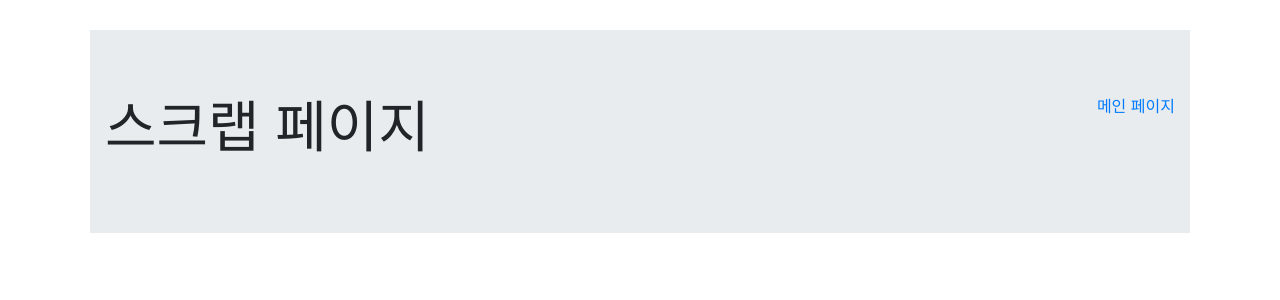
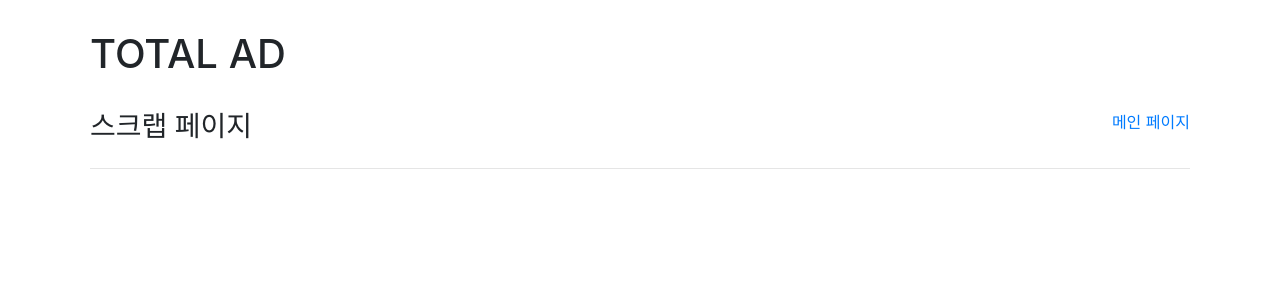
Before and after one commit to wonja3d/myproject1, a Flask app: page /scrap in a window 1280 px wide. Shown: the top 300 px of the page. Run offline with Flask 2, Linux system fonts and the light colour scheme; data that the repository does not hold is empty; some libraries are stand-ins or nearby versions.

Commit message:
html 수정
try 구현

```diff
--- a/templates/scrapAD.html
+++ b/templates/scrapAD.html
@@ -217,15 +217,23 @@
 <body>
 <div class="wrap">
     <div id="scrapPage">
-        <div class="jumbotron jumbotron-fluid">
-            <div class="container">
-                <div class="flex-container space-between">
-                    <h1 class="display-4 space-between">스크랩 페이지</h1>
-                    <a class="space-between" href="/">메인 페이지</a>
-                </div>
-                {#                <p class="lead">- 버튼을 무르면 스크랩 데이터가 삭제됩니다.</p>#}
-            </div>
+        <h1>TOTAL AD</h1>
+        <br>
+        <div class="flex-container space-between">
+            <h3 class="space-between">스크랩 페이지</h3>
+            <a class="space-between" href="/">메인 페이지</a>
         </div>
+        <hr>
+
+        {#        <div class="jumbotron jumbotron-fluid">#}
+        {#            <div class="container">#}
+        {#                <div class="flex-container space-between">#}
+        {#                    <h1 class="display-4 space-between">스크랩 페이지</h1>#}
+        {#                    <a class="space-between" href="/">메인 페이지</a>#}
+        {#                </div>#}
+        {#                <p class="lead">- 버튼을 무르면 스크랩 데이터가 삭제됩니다.</p>#}
+        {#            </div>#}
+        {#        </div>#}
         <div id="cards-box" class="row row-cols-1 row-cols-md-3">
 
         </div>
```
Also changed, not shown: schedule_initdb.py (+7 -1 lines), templates/index.html (+8 -3 lines).
